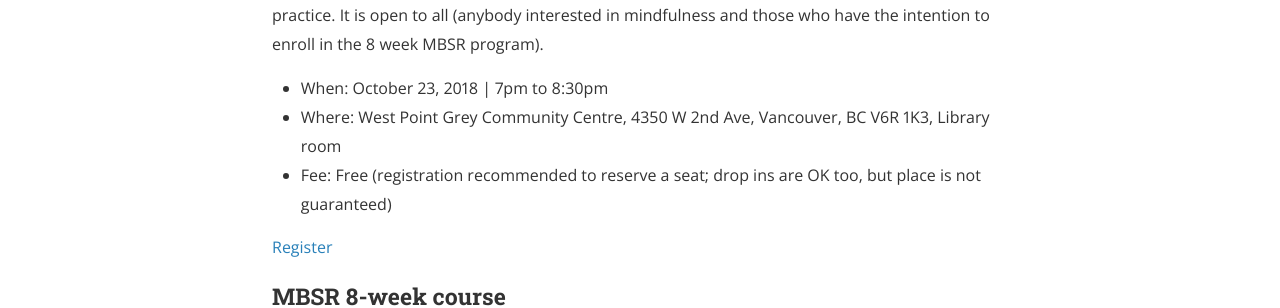
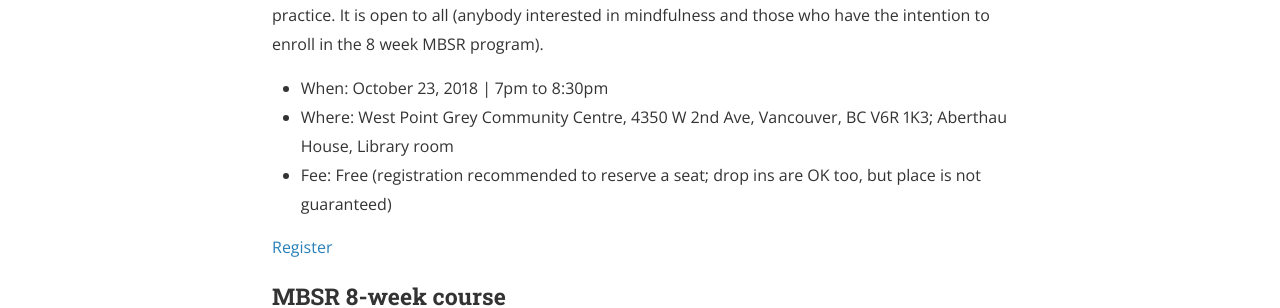
Before and after one commit to mindfulnessone/mindfulnessone.github.io, a Jekyll site: the page built from course-schedule.md, in a window 1280 px wide. Shown: the part 329-637 px from the top of the page. Built offline with Jekyll 4.4.1, drawn with Linux system fonts in a browser that asks for light colours; nearby versions of some CDN libraries.

Commit message:
Update course-schedule.md

```diff
--- a/course-schedule.md
+++ b/course-schedule.md
@@ -10,7 +10,7 @@ order: 3
 Attending the 1.5 hour free information session will give you a taste of what mindfulness is about. As well as provide you with an introduction to the science of mindfulness and benefits of the practice. It is open to all (anybody interested in mindfulness and those who have the intention to enroll in the 8 week MBSR program).
 
 - When: October 23, 2018 \| 7pm to 8:30pm
-- Where: West Point Grey Community Centre, 4350 W 2nd Ave, Vancouver, BC V6R 1K3, Library room
+- Where: West Point Grey Community Centre, 4350 W 2nd Ave, Vancouver, BC V6R 1K3; Aberthau House, Library room
 - Fee: Free (registration recommended to reserve a seat; drop ins are OK too, but place is not guaranteed)
 
 [Register](/register/)
```
